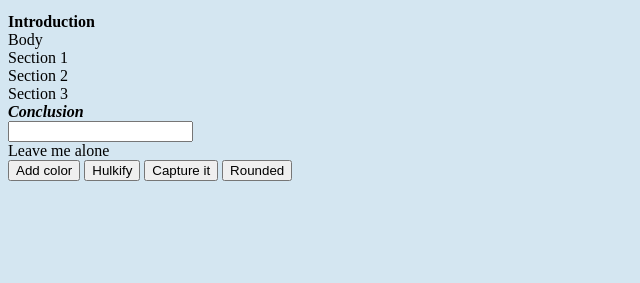
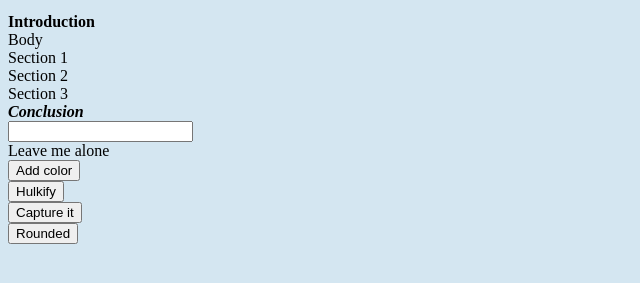
Before and after one commit to abbyfleming/EX_JAVASCRIPT_Event-Listeners, a plain HTML site: page index.html in a window 1280 px wide. Shown: the part 137-420 px from the top of the page, without its empty margins (0-640 px from the left). Drawn offline with Linux system fonts and the light colour scheme.

Commit message:
button block

```diff
--- a/events.css
+++ b/events.css
@@ -27,3 +27,7 @@ body {
 .italic {
 	font-style: italic;
 }
+
+.buttonBlock {
+	display: block;
+}
--- a/events.js
+++ b/events.js
@@ -11,7 +11,6 @@ input.addEventListener("keyup", function(){
     output.innerHTML = userInput;
 });
 
-
 /* --- ADD COLOR --- */
 
 var addColorBtn = document.getElementById("add-color");
@@ -21,7 +20,6 @@ function makeBlue(){
 }
 
 addColorBtn.addEventListener("click", makeBlue);
-
 
 /* --- MAKE LARGER --- */
 
@@ -43,7 +41,6 @@ function addBorder() {
 
 borderBtn.addEventListener("click", addBorder);
 
-
 /* --- ADD ROUNDING --- */
 
 var roundingBtn = document.getElementById("add-rounding");
@@ -54,7 +51,6 @@ function addRounding() {
 
 roundingBtn.addEventListener("click", addRounding);
 
-
 /* --- BOLD --- */
 
 var section = document.getElementsByTagName("section");
@@ -64,18 +60,9 @@ function addBold() {
 	section[5].classList.add("bold", "italic");
 }
 
-window.addEventListener("load", addBold) ;
-
-
-/* --- SECTION CLICK --- */
-//When any section is clicked the output target text should be "You clicked on the {text of the section} section"
-
-//output.innerHTML = "You clicked on the " "x" " section.";
-
+window.addEventListener("load", addBold);
 
 /* --- MOUSEOVER --- */
-// When the mouse is over the h1 tag, the output element should contain the text "You moved your mouse over the header".
-// When the mouse leaves the h1 tag, the output element should contain the text "You left me!!".
 
 var heading = document.getElementById("page-title");
 
@@ -86,3 +73,19 @@ heading.addEventListener("mouseover", function(){
 heading.addEventListener("mouseout", function(){
 	output.innerHTML = "You left me!!"
 });
+
+/* --- SECTION CLICK --- */
+//When any section is clicked the output target text should be "You clicked on the {text of the section} section"
+
+//output.innerHTML = "You clicked on the " "x" " section.";
+
+/* --- BLOCK ELEMENTS --- */
+var buttons = document.getElementsByTagName("button");
+
+function addBlock(){
+	for (i = 0; i < buttons.length; i++) {
+	buttons[i].classList.add("buttonBlock");
+	}
+};
+
+window.addEventListener("load", addBlock);
```
Also changed, not shown: 1 other file.
